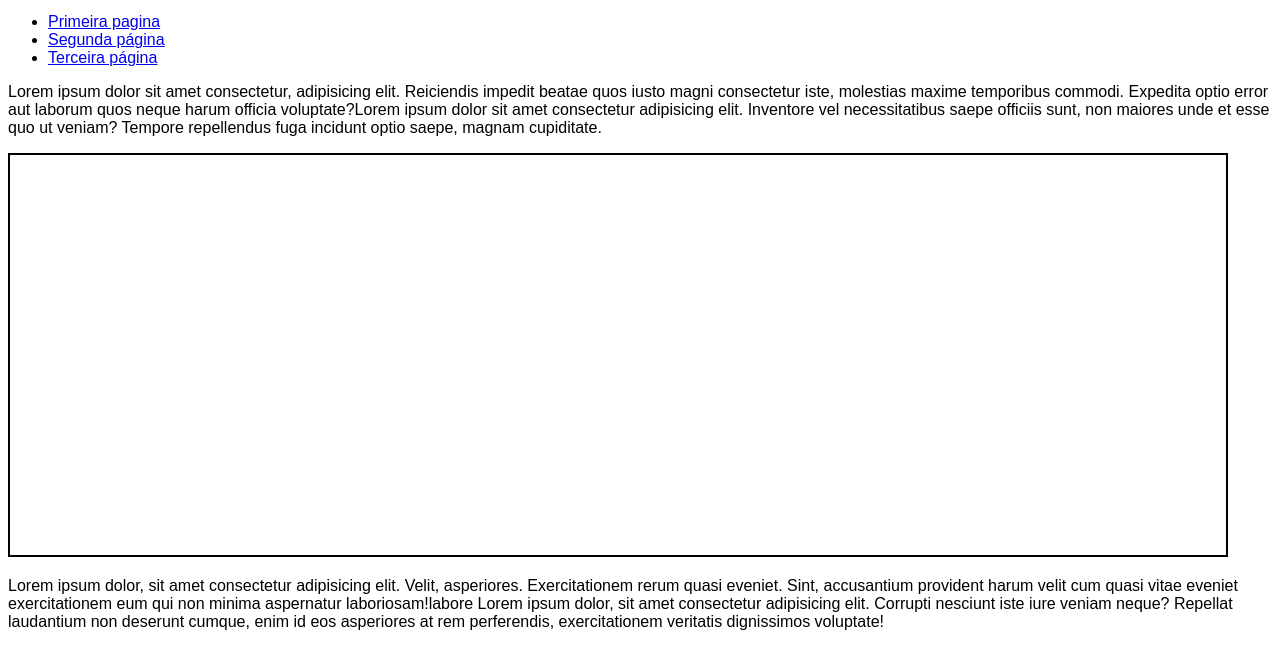
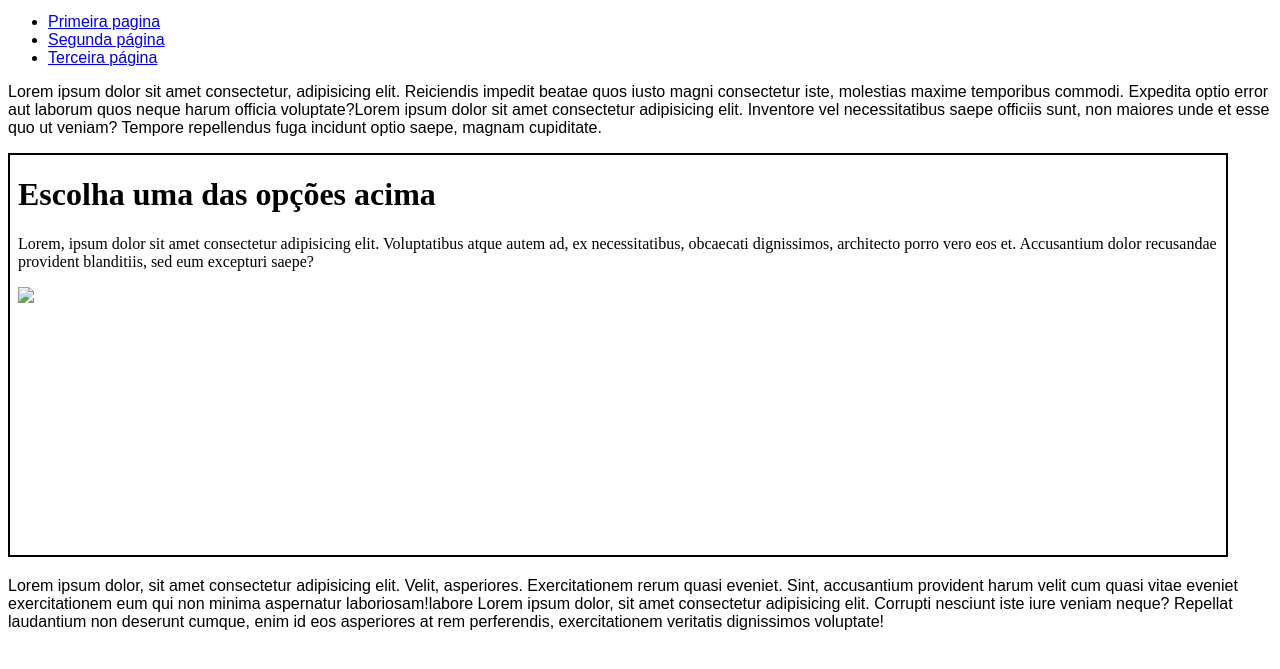
Before and after one commit to Alberto-Oliveira00/Html-css, a plain HTML site: page Exercicios/ex024/iframe003.html in a window 1280 px wide. Shown: the part 119-788 px from the top of the page. Drawn offline with Linux system fonts and the light colour scheme.

Commit message:
ex iframe003

```diff
--- a/Exercicios/ex024/iframe003.html
+++ b/Exercicios/ex024/iframe003.html
@@ -26,7 +26,7 @@
     </ul>
     <p>Lorem ipsum dolor sit amet consectetur, adipisicing elit. Reiciendis impedit beatae quos iusto magni consectetur iste, molestias maxime temporibus commodi. Expedita optio error aut laborum quos neque harum officia voluptate?Lorem ipsum dolor sit amet consectetur adipisicing elit. Inventore vel necessitatibus saepe officiis sunt, non maiores unde et esse quo ut veniam? Tempore repellendus fuga incidunt optio saepe, magnam cupiditate.</p>
 
-    <iframe id="tela" name="frame" src="">
+    <iframe id="tela" name="frame" srcdoc="<h1>Escolha uma das opções acima </h1> <p>Lorem, ipsum dolor sit amet consectetur adipisicing elit. Voluptatibus atque autem ad, ex necessitatibus, obcaecati dignissimos, architecto porro vero eos et. Accusantium dolor recusandae provident blanditiis, sed eum excepturi saepe?</p> <img src='imagens/imgbbt'>">
         <p>Infelizmente seu navegador não é compativel com isso.</p>
     </iframe>
     <p>Lorem ipsum dolor, sit amet consectetur adipisicing elit. Velit, asperiores. Exercitationem rerum quasi eveniet. Sint, accusantium provident harum velit cum quasi vitae eveniet exercitationem eum qui non minima aspernatur laboriosam!labore Lorem ipsum dolor, sit amet consectetur adipisicing elit. Corrupti nesciunt iste iure veniam neque? Repellat laudantium non deserunt cumque, enim id eos asperiores at rem perferendis, exercitationem veritatis dignissimos voluptate!</p>
```
Also changed, not shown: Exercicios/ex024/imagens/imgbbt.png (added).
